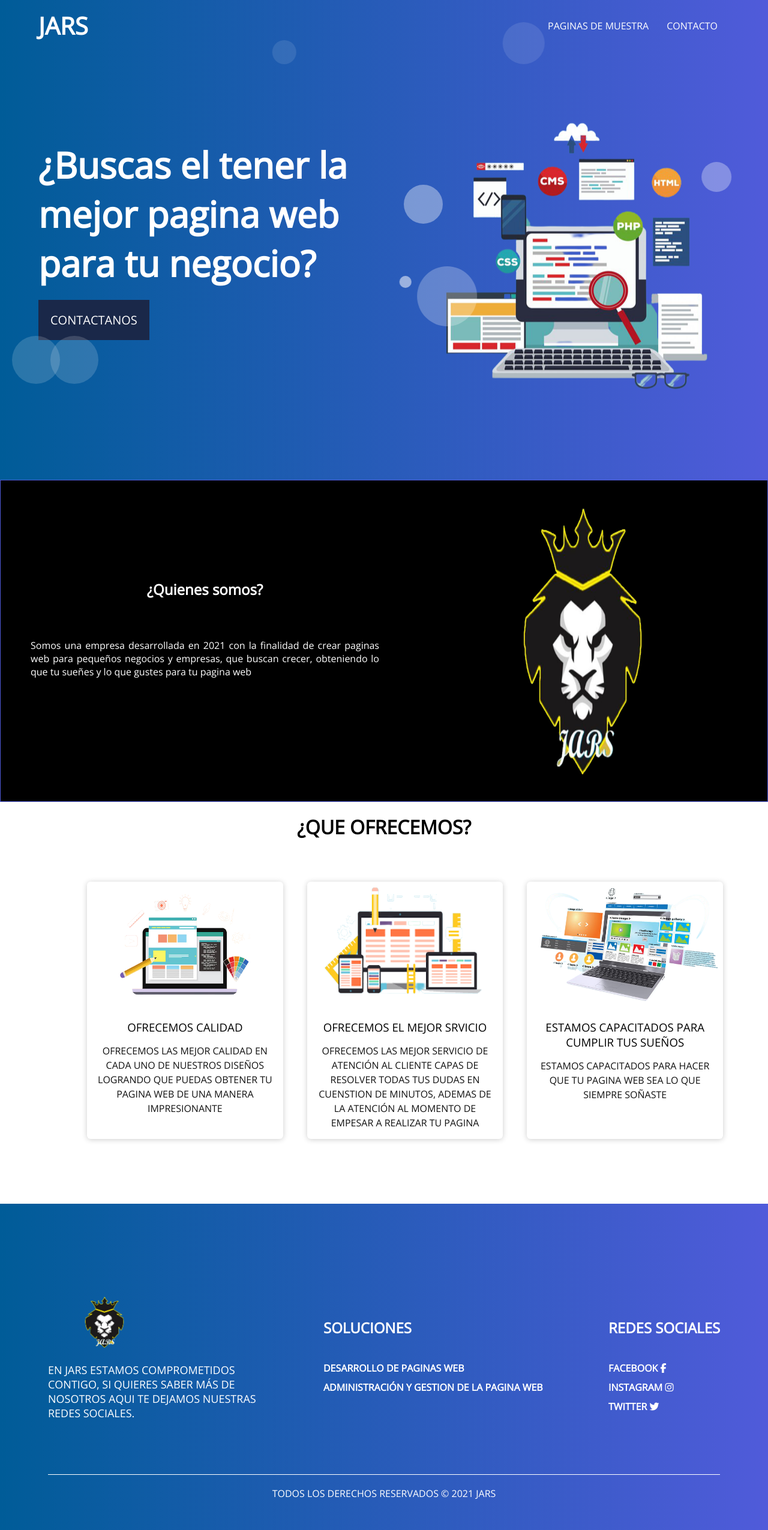
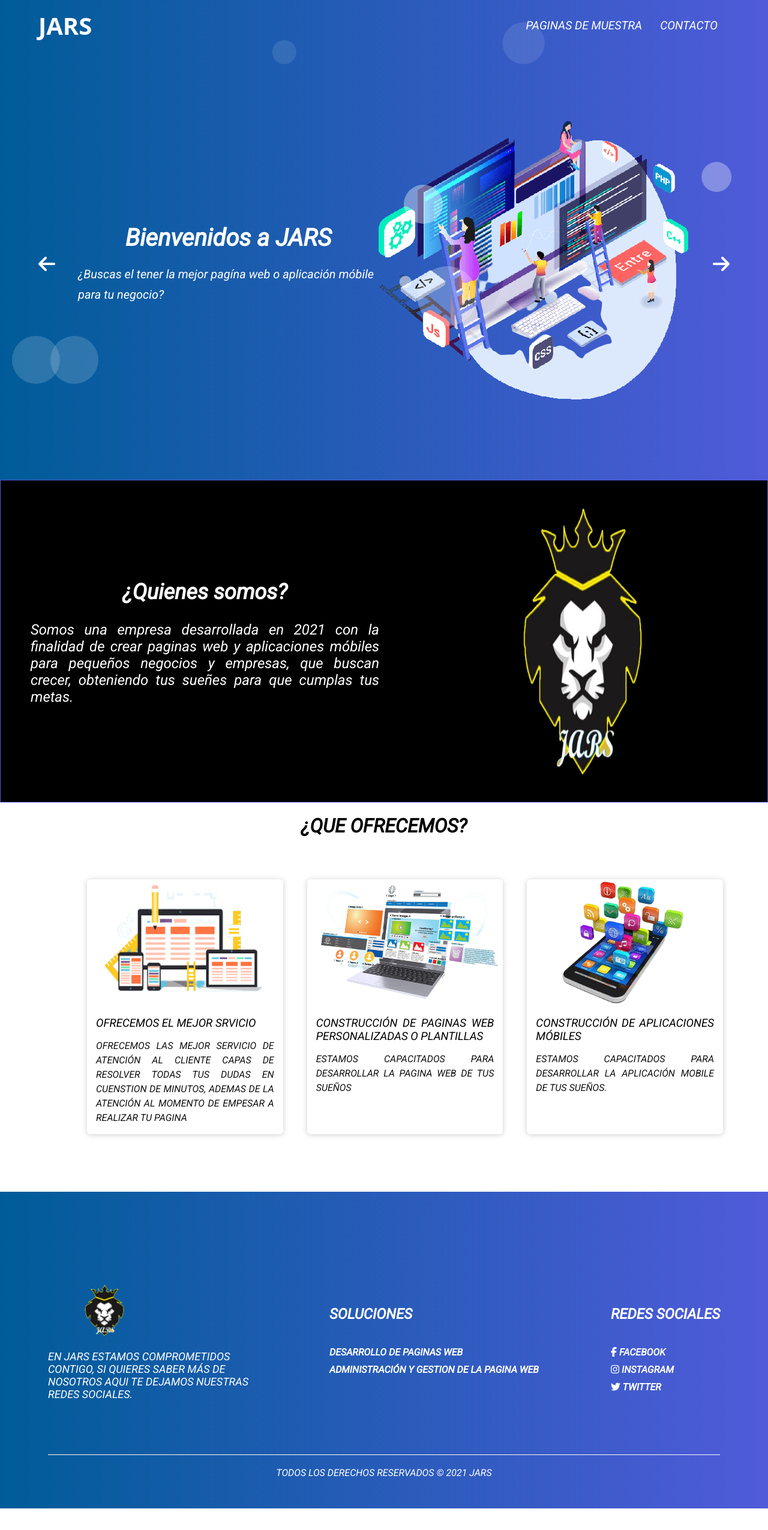
Before and after one commit to sanchezabad034/sanchezabad034.github.io, a PHP site: page /Vistas/index.html in a window 1280 px wide. Shown: the whole page at 60% size. After the commit the page ends 2515 px from the top, so only its background shows below. Run offline with PHP 8.4, Linux system fonts and the light colour scheme; some libraries are stand-ins or nearby versions.

Commit message:
A lot of change

```diff
--- a/Public/CSS/styles.css
+++ b/Public/CSS/styles.css
@@ -1,16 +1,17 @@
-@import url('https://fonts.googleapis.com/css2?family=Open+Sans&display=swap');
-
+@import url('https://fonts.googleapis.com/css2?family=Roboto:ital@1&display=swap');
 *{
     padding: 0;
     margin:0;
     box-sizing: border-box;
+    font-family: 'Roboto', sans-serif;
 }
 
 body{
-    font-family: 'Open Sans', sans-serif;
+    font-family: 'Roboto', sans-serif;
 }
 
 .contenedor{
+    display: flex;
     width: 90%;
     max-width: 1200px;
     margin:auto;
@@ -42,16 +43,7 @@ body{
     display: none;
 }
 
-nav .closeMenu{
-    color:white;
-    background: none;
-    border:none;
-    font-size: 30px;
-    padding: 0 20px;
-    line-height: 60px;
-    cursor: pointer;
-    display: none;
-}
+
 
 .header_nav .contenedor{
     display: flex;
@@ -69,6 +61,7 @@ nav .closeMenu{
 .nav-menu{
     display: flex;
     list-style: none;
+    font-size: 1.2em;
 }
 
 .header_nav nav li a{
@@ -85,41 +78,114 @@ nav .closeMenu{
     color: #FFF;
     transition: 0.7s;
 }
-.banner{
-    display:flex;
-    justify-content: space-between;
-    align-items: center;
-    height: 100%;
+
+.container{
+    width: 90%;
+    min-height: 100vh;
+    max-width: 1200px;
+    margin: 0 auto;
+    overflow: hidden;
 }
 
-.banner_title h2{
-    color: #fff;
-    font-size: 60px;
-    font-weight: 800;
-    margin-bottom: 20px;
+.slider{
+    padding: 40px 0;
 }
 
-.banner_title .contactanos{
-    color: #fff;
-    font-size: 20px;
-    text-decoration: none;
-    display: inline-block;
-    background: #1A2849;
-    padding: 20px;
+.slider_container{
+    display: grid;
+    grid-template-columns: 50px 1fr 50px;
+    align-items:center;
+    gap: 1em;
 }
 
-.banner_title .contactanos:hover{
-    background-color: #fff;
-    color: black;
-    transition: 0.8s;
-}
-.banner_img{
-    animation: movimiento 2.5s linear infinite;
+.slider__body{
+    grid-column: 2/3;
+    grid-row: 1/2;
+    opacity: 0;
+    pointer-events: none;
+    display: grid;
+    grid-template-columns: 1fr max-content;
+    align-items: center;
+    transition: opacity 1.5s;
 }
 
-.banner_title img{
-    width: 600px;
+.slider__body--show{
+    opacity: 1;
+    pointer-events: unset;
+}
+.slider__text{
+    max-width: 600px;
+}
+
+.subtitle{
+    font-size: 2.5rem;
+    margin-bottom: 20px;
+    color: #fff;
+    text-align: center;
+}
+
+.rewie{
+    font-weight: 300;
+    font-size: 20px;
+    line-height: 1.7;
+    color: #fff;
+}
+.slider__img{
+    object-fit: cover;
+    margin: 0 auto;
     display:block;
+}
+
+.container i{
+    color: #fff;
+    cursor: pointer;
+    font-size: 2em;
+}
+
+.container i:nth-of-type(2){
+    justify-self:end;
+}
+
+
+/*Resposive header*/
+@media(max-width:768px){
+    .slider__body{
+        grid-template-columns: 1fr;
+        grid-template-rows: max-content 1fr;
+        gap:1em;
+    }
+
+    .slider__picture{
+        grid-row: 1/2;
+    }
+    .slider__img{
+        width: 210px;
+        height: 210px;
+    }
+}
+@media(max-width:425px){
+    .slider__container{
+        grid-template-columns: 25px 1fr 25px;
+        grid-template-rows: max-content 1fr;
+    }
+
+    .container i{
+        width: 100%;
+    }
+    .slider__img{
+        width: 180px;
+        height: 180px;
+    }
+
+    .subtitle{
+        font-size: 2rem;
+        margin-bottom: 15px;
+    }
+
+    .rewie{
+        font-size: 1rem;
+        line-height: 1.6;
+    }
 }
 
 /*Efecto burbuja*/
@@ -265,6 +331,7 @@ nav .closeMenu{
   margin-top: 125px;
   margin-left: 50px;
   text-align: justify;
+  font-size: 1.5em;
 }
 
 .textos h1{
@@ -316,16 +383,20 @@ nav .closeMenu{
 .card .contenido{
     padding: 15px;
     text-align: center;
+    text-align: justify;
 }
 
 .card p{
     line-height: 1.5;
     color: #111;
+    text-align: justify;
 }
 
 .card h3{
     font-weight: 400;
     margin-bottom: 15px;
+    text-align: center;
+    text-align: justify;
 }
 
 /*FOOTER*/
--- a/Public/JS/style.js
+++ b/Public/JS/style.js
@@ -0,0 +1,25 @@
+(function(){
+   const sliders = [...document.querySelectorAll('.slider__body')];
+   const arrowLeft = document.querySelector('#Left');
+   const arrowRight = document.querySelector('#right');
+   let value;
+
+   arrowRight.addEventListener('click', ()=>changePosition(1));
+   arrowLeft.addEventListener('click', ()=>changePosition(-1));
+
+   function changePosition(change){
+     const currentElement= Number(document.querySelector('.slider__body--show').dataset.id);
+
+
+     value= currentElement;
+     value+= change;
+     console.log(sliders.length);
+     if(value===0 || value == sliders.length+1){
+        value = value===0 ? sliders.length:1;
+     }
+     sliders[currentElement-1].classList.toggle('slider__body--show');
+     sliders[value-1].classList.toggle('slider__body--show');
+   }
+
+
+})()
--- a/Vistas/contact.html
+++ b/Vistas/contact.html
@@ -15,14 +15,14 @@
         <div class="wave w2"></div>
         <!--FIN DEL LOGIN-->
         <!--INICIO DEL FORMULARIO-->
-        <form class="form" action="./send.php" method="POST" id="form">
+        <form class="form" action="send.php" method="POST" id="form">
           <div class="form__container">
             <h2 class="form__title">Contáctame</h2>
             <input type="text" class="form__input" placeholder="Nombre:"  id="form_name" name="name" required>
             <input type="email" class="form__input" placeholder="Email:"  id="form_email" name="email" required>
             <textarea class="form__input form__input-message" placeholder="Mensaje: " name="text" id="message_form" required></textarea>
 
-            <input type="submit" value="Enviar" class="form_cta" id="upload">
+            <input type="submit" value="Enviar" class="form_cta" >
           </div>
         </form>
         <!--FIN DEL FORMULARIO-->
--- a/Vistas/index.html
+++ b/Vistas/index.html
@@ -3,7 +3,7 @@
         <head>
             <meta name = "viewport" content = "width=device-width,initial-scale= 1.0">
             <meta charset="UTF-8">
-            <meta name="copyright" content="© JARS 2021">
+            <meta name="copyright" content="&copy; JARS 2021">
             <title>JARS</title>
             <link href="../Public/CSS/styles.css" rel="stylesheet">
             <link href="https://unpkg.com/aos@2.3.1/dist/aos.css" rel="stylesheet">
@@ -26,13 +26,51 @@
                         </nav>
                     </div>
                 </div>
-                <section class = "banner contenedor">
-                    <section class = "banner_title">
-                        <h2>¿Buscas el tener la mejor pagina web para tu negocio?</h2>
-                        <a href="../Vistas/contact.html" class="contactanos">CONTACTANOS</a>
-                    </section>
-                    <div class="banner_img">
-                        <img src="../Public/img/HEADER_5.png" alt="imagen_banner">
+                <!--Header content-->
+                <section class="slider">
+                    <div class="slider_container container">
+                        <i class="fa fa-arrow-left" id="Left" class="left-arrow"></i>
+                        <!--Section img slider 1-->
+                        <section class="slider__body slider__body--show" data-id="1">
+                            <div class="slider__text">
+                                <h2 class="subtitle">Bienvenidos a JARS</h2>
+                                <P class="rewie">
+                                    ¿Buscas el tener la mejor pagína web o aplicación móbile para tu negocio?
+                                </P>
+                            </div>
+                                <figure class="slider__picture">
+                                    <img src="../Public/img/header.png" class="slider__img">
+                                </figure>
+                        <!--Section img slider 2-->
+                        </section>
+                        <section class="slider__body" data-id="2">
+                            <div class="slider__text">
+                                <h2 class="subtitle">Creación de paginas web y aplicaciones móbiles</h2>
+                                <P class="rewie">
+                                    Estas listo para lograr tener la pagina web de tus sueño o aplicacione mobile que tanto soñaste.
+                                </P>
+                            </div>
+                                <figure class="slider__picture">
+                                    <img src="../Public/img/MOBLIE.png" class="slider__img">
+                                </figure>
+
+                        </section>
+                         <!--Section img slider 3-->
+                        <section class="slider__body" data-id="3">
+                            <div class="slider__text">
+                                <h2 class="subtitle">Preparate para la aventura</h2>
+                                <P class="rewie">
+                                    Personalización 100% para tu pagina web adaptable a como siempre has querido
+                                </P>
+                            </div>
+                                <figure class="slider__picture">
+                                    <img src="../Public/img/HEADER_5.png" class="slider__img">
+                                </figure>
+
+                        </section>
+
+
+                        <i class="fa fa-arrow-right" id="right" class="right_arrow"></i>
                     </div>
                 </section>
                 <!--Animacion burbuja-->
@@ -55,9 +93,9 @@
              <section class="quienes_somos">
                 <div class="conocenos_container">
                     <div class="textos" >
-                            <h1 >¿Quienes somos?</h1>
-                            <br><br><br>
-                            <p>Somos una empresa desarrollada en 2021 con la finalidad de crear paginas web para pequeños negocios y empresas, que buscan crecer, obteniendo lo que tu sueñes y lo que gustes para tu pagina web</p>
+                            <h1>¿Quienes somos?</h1>
+                            <br>
+                            <p>Somos una empresa desarrollada en 2021 con la finalidad de crear paginas web y aplicaciones móbiles para pequeños negocios y empresas, que buscan crecer, obteniendo tus sueñes para que cumplas tus metas.</p>
 
                             <div>
                                 <img src = "../Public/img/Logo-removebg-preview.png" alt = "logo_animacion" class = "logo_pagina" data-aos="flip-left"
@@ -74,15 +112,7 @@
             </div>
             <div class="container_card">
 
-                <div class="card">
-                    <figure>
-                        <img src="../Public/img/CARTA_1.png" alt="Carta_1">
-                        <div class="contenido">
-                            <h3>OFRECEMOS CALIDAD</h3>
-                            <p>OFRECEMOS LAS MEJOR CALIDAD EN CADA UNO DE NUESTROS DISEÑOS LOGRANDO QUE PUEDAS OBTENER TU PAGINA WEB DE UNA MANERA IMPRESIONANTE</p>
-                        </div>
-                    </figure>
-                </div>
+
                 <!--TARJETA 2-->
                 <div class="card">
                     <figure>
@@ -98,8 +128,19 @@
                     <figure>
                         <img src="../Public/img/CARD_3-removebg-preview.png" alt="Carta_1">
                         <div class="contenido">
-                            <h3>ESTAMOS CAPACITADOS PARA CUMPLIR TUS SUEÑOS</h3>
-                            <p>ESTAMOS CAPACITADOS PARA HACER QUE TU PAGINA WEB SEA LO QUE SIEMPRE SOÑASTE</p>
+                            <h3>CONSTRUCCIÓN DE PAGINAS WEB PERSONALIZADAS O PLANTILLAS</h3>
+                            <p>ESTAMOS CAPACITADOS PARA DESARROLLAR LA PAGINA WEB DE TUS SUEÑOS</p>
+                        </div>
+                    </figure>
+                </div>
+
+                 <!--TARJETA 4-->
+                 <div class="card">
+                    <figure>
+                        <img src="../Public/img/MOBLIE.png" alt="Carta_1">
+                        <div class="contenido">
+                            <h3>CONSTRUCCIÓN DE APLICACIONES MÓBILES</h3>
+                            <p>ESTAMOS CAPACITADOS PARA DESARROLLAR LA APLICACIÓN MOBILE DE TUS SUEÑOS.</p>
                         </div>
                     </figure>
                 </div>
@@ -129,16 +170,16 @@
                     <!--Contenedor 3-->
                     <div class="box__footer" data-aos="flip-up">
                         <h2>REDES SOCIALES</h2>
-                        <a href="#"> FACEBOOK <i class="fa fa-facebook"></i></a>
-                        <a href="#"> INSTAGRAM <i class="fa fa-instagram"></i></a>
-                        <a href="#"> TWITTER <i class="fa fa-twitter"></i></a>
+                        <a href="#"> <i class="fa fa-facebook"></i> FACEBOOK </a>
+                        <a href="#"> <i class="fa fa-instagram"></i> INSTAGRAM </a>
+                        <a href="#"> <i class="fa fa-twitter"></i> TWITTER </a>
                     </div>
 
                 </div>
                 <div class="box_copyright">
                     <hr>
                     <p>
-                        TODOS LOS DERECHOS RESERVADOS  © 2021 JARS
+                        TODOS LOS DERECHOS RESERVADOS &copy; 2021 JARS
                     </p>
                 </div>
             </footer>
--- a/Vistas/send.php
+++ b/Vistas/send.php
@@ -13,7 +13,8 @@
      $carta.="Mensaje: $text";
 
      //Enviar correo
-     header('Location:sendtext.html');
-     mail($destinatario, $asunto, $carta, $header);
+     echo Console::log('un_nombre', $nombre);
+     header('Location:Vistas/sendtext.html');
+     mail($destinatario, $asunto, $carta);
 
 ?>
--- a/Vistas/sendtext.html
+++ b/Vistas/sendtext.html
@@ -1,3 +1,4 @@
+
 <!DOCTYPE html >
 <html lang = "es">
     <head>
@@ -16,7 +17,7 @@
           <form class="form" action="./contact.html">
                <section class="text__send">
                     <h1>Su mensaje se envio exitosamente.</h1>
-
+                    <div class="contenedor_icon"><i class="fa fa-circle-check"></i></div>
                     <input type="submit" value="Enviar un nuevo mensaje" class="form_button">
                </section>
           </form>
--- /dev/null
+++ b/index.php
@@ -0,0 +1,3 @@
+<?php
+     header('location:Vistas/index.html');
+?>
```
Also changed, not shown: Public/CSS/contact.css (+12 -0 lines), Public/CSS/pg.css (added, +7 -0 lines), Public/JS/contactValidation.js (+14 -0 lines), Vistas/PG.html (+13 -0 lines), Public/JS/pg.js (added), Public/img/MOBLIE.png (added), Public/img/header.png (added), Public/img/heroslider.png (added).
